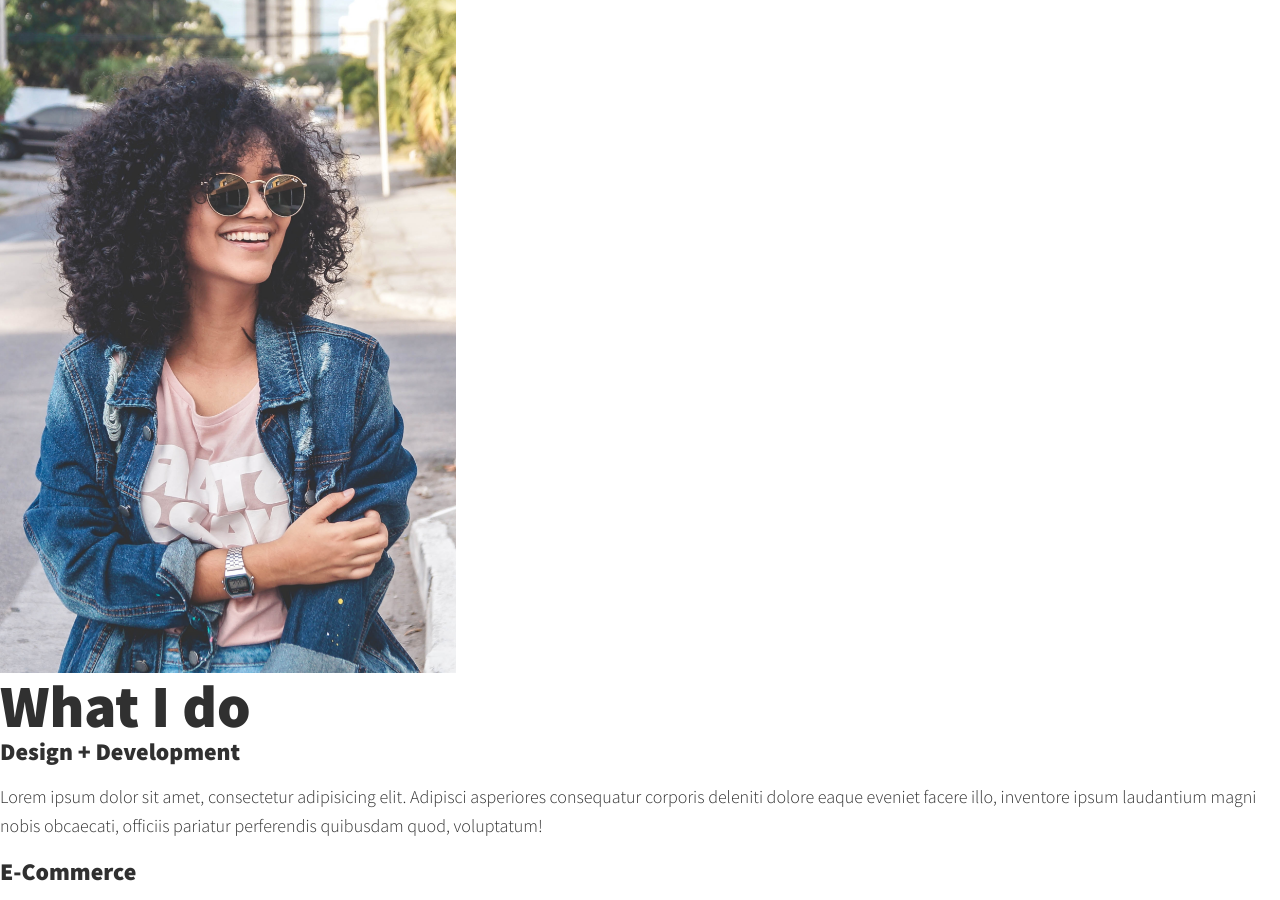
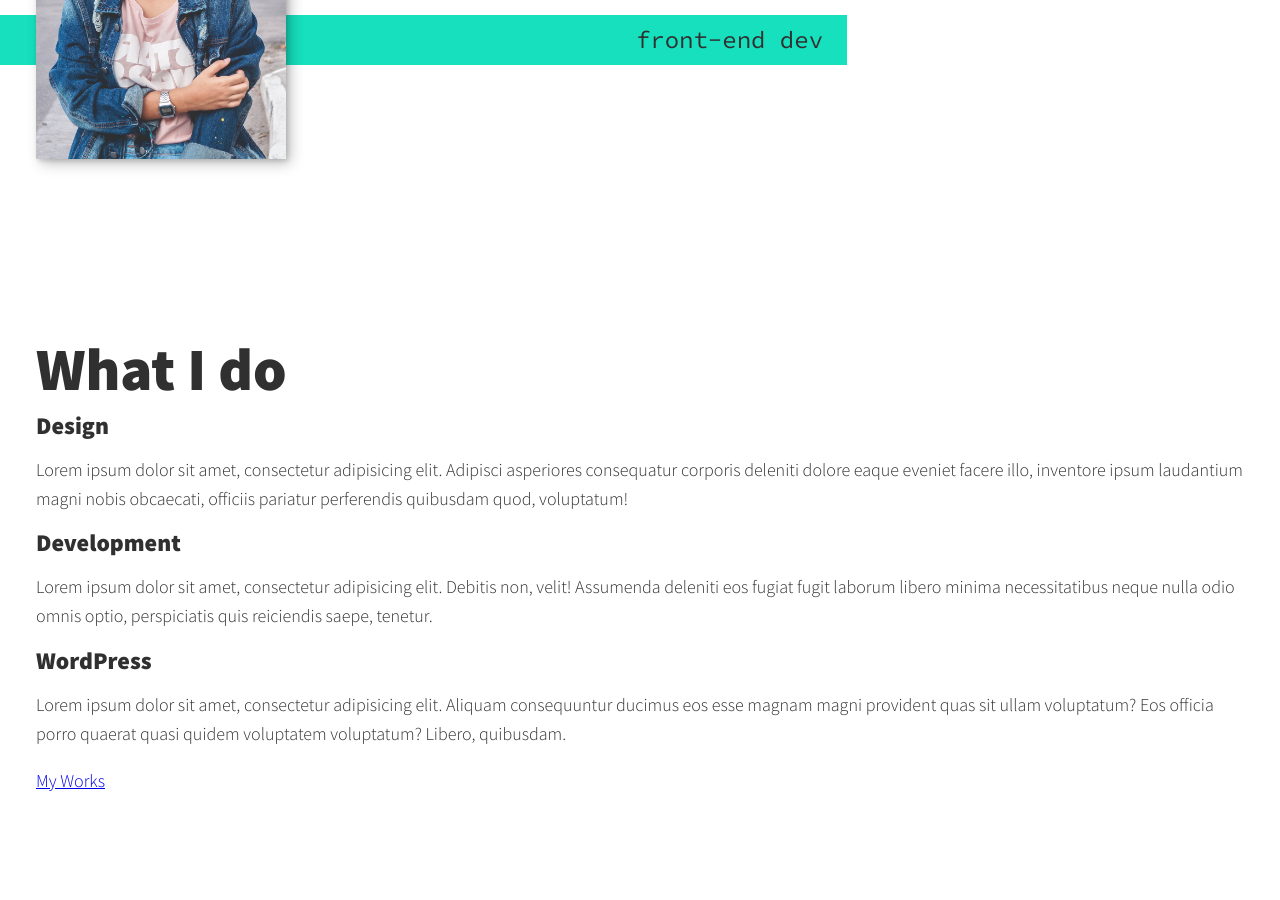
Before and after one commit to Jonesso/portfolio_site, a plain HTML site: page index.html in a window 1280 px wide. Shown: the part 793-1693 px from the top of the page. Drawn offline with nearby package versions, Linux system fonts and the light colour scheme.

Commit message:
Intro section style

```diff
--- a/css/style.css
+++ b/css/style.css
@@ -21,6 +21,9 @@
     --fs-h2: 2.25rem;
     --fs-h3: 1.25rem;
     --fs-body: 1rem;
+
+    --bs: 0.25em 0.25em 0.75em rgba(0, 0, 0, .25),
+    0.125em 0.125em 0.25em rgba(0, 0, 0, .15);
 }
 
 @media (min-width: 800px) {
@@ -48,13 +51,20 @@ img {
     max-width: 100%;
 }
 
+strong {
+    font-weight: var(--fw-bold)
+}
+
+section {
+    padding: 5em 2em;
+}
 
 /* Typography */
 
 h1,
 h2,
 h3 {
-    line-height: 1.1;
+    line-height: 1;
     margin: 0;
 }
 
@@ -69,3 +79,77 @@ h2 {
 h3 {
     font-size: var(--fs-h3)
 }
+
+.section__title {
+    margin-bottom: .25em;
+}
+
+.section__title--intro {
+    font-weight: var(--fw-reg);
+}
+
+.section__title--intro strong {
+    display: block;
+}
+
+.section__subtitle {
+    margin: 0;
+    font-size: var(--fs-h3);
+}
+
+.section__subtitle--intro,
+.section__subtitle--about {
+    background: var(--clr-accent);
+    font-family: var(--ff-secondary);
+    margin-bottom: 1em;
+    padding: 0.25em 1em;
+}
+
+/* Header */
+
+nav {
+    display: none;
+}
+
+/* Intro */
+
+.intro {
+    position: relative;
+}
+
+.intro__img {
+    box-shadow: var(--bs);
+}
+
+.section__subtitle--intro {
+    display: inline-block;
+}
+
+@media (min-width: 600px) {
+    .intro {
+        display: grid;
+        width: min-content;
+        grid-template-areas:
+            "img title"
+            "img subtitle";
+        grid-template-columns: min-content max-content;
+        grid-column-gap: 1em;
+    }
+
+    .intro__img {
+        grid-area: img;
+        min-width: 250px;
+        position: relative;
+        z-index: 2;
+    }
+
+    .section__subtitle--intro {
+        align-self: start;
+        grid-column: -1 / 1;
+        grid-row: 2;
+        text-align: right;
+        position: relative;
+        left: -1.5em;
+        width: calc(100% + 1.5em); /* for stretching all over the section */
+    }
+}
--- a/index.html
+++ b/index.html
@@ -27,9 +27,9 @@
     <nav class="nav">
         <ul class="nav__list">
             <li class="nav__item"><a href="#home" class="nav__link">Home</a></li>
-            <li class="nav__item"><a href="#services" class="nav__link">My services</a></li>
+            <li class="nav__item"><a href="#skills" class="nav__link">My skills</a></li>
             <li class="nav__item"><a href="#about" class="nav__link">About me</a></li>
-            <li class="nav__item"><a href="#work" class="nav__link">My work</a></li>
+            <li class="nav__item"><a href="#works" class="nav__link">My works</a></li>
         </ul>
     </nav>
 </header>
@@ -40,37 +40,39 @@
         Hi, I am <strong>Sophia Pavlinina</strong>
     </h1>
     <p class="section__subtitle section__subtitle--intro">front-end dev</p>
-    <img src="img/dev-jane-01.png" alt="a picture of woman smiling">
+    <img src="img/dev-jane-01.png" alt="a picture of woman smiling" class="intro__img">
 </section>
 
 
-<!-- My services -->
-<section class="my-services" id="services">
-    <h2 class="section__title section__title--services">What I do</h2>
-    <div class="services">
-        <div class="service">
-            <h3>Design + Development</h3>
+<!-- My skills -->
+<section class="my-skills" id="skills">
+    <h2 class="section__title section__title--skills">What I do</h2>
+    <div class="skills">
+
+        <div class="skill">
+            <h3>Design</h3>
             <p>Lorem ipsum dolor sit amet, consectetur adipisicing elit. Adipisci asperiores consequatur corporis
                 deleniti dolore eaque eveniet facere illo, inventore ipsum laudantium magni nobis obcaecati, officiis
                 pariatur perferendis quibusdam quod, voluptatum!</p>
-        </div> <!-- / service -->
+        </div>
 
-        <div class="service">
-            <h3>E-Commerce</h3>
+        <div class="skill">
+            <h3>Development</h3>
             <p>Lorem ipsum dolor sit amet, consectetur adipisicing elit. Debitis non, velit! Assumenda deleniti eos
                 fugiat fugit laborum libero minima necessitatibus neque nulla odio omnis optio, perspiciatis quis
                 reiciendis saepe, tenetur.</p>
-        </div> <!-- / service -->
+        </div>
 
-        <div class="service">
+        <div class="skill">
             <h3>WordPress</h3>
             <p>Lorem ipsum dolor sit amet, consectetur adipisicing elit. Aliquam consequuntur ducimus eos esse magnam
                 magni provident quas sit ullam voluptatum? Eos officia porro quaerat quasi quidem voluptatem voluptatum?
                 Libero, quibusdam.</p>
-        </div> <!-- / service -->
-    </div> <!-- / services -->
+        </div>
 
-    <a href="#work" class="btn">My Work</a>
+    </div> <!-- / skills -->
+
+    <a href="#works" class="btn">My Works</a>
 </section>
 
 <!-- About me -->
@@ -86,8 +88,8 @@
     <img src="img/dev-jane-02.png" alt="woman leaning against a bus">
 </section>
 
-<!-- My Work -->
-<section class="my-work" id="work">
+<!-- My Works -->
+<section class="my-works" id="works">
     <h2 class="section__title">My work</h2>
     <p class="section__subtitle"></p>
 
```
